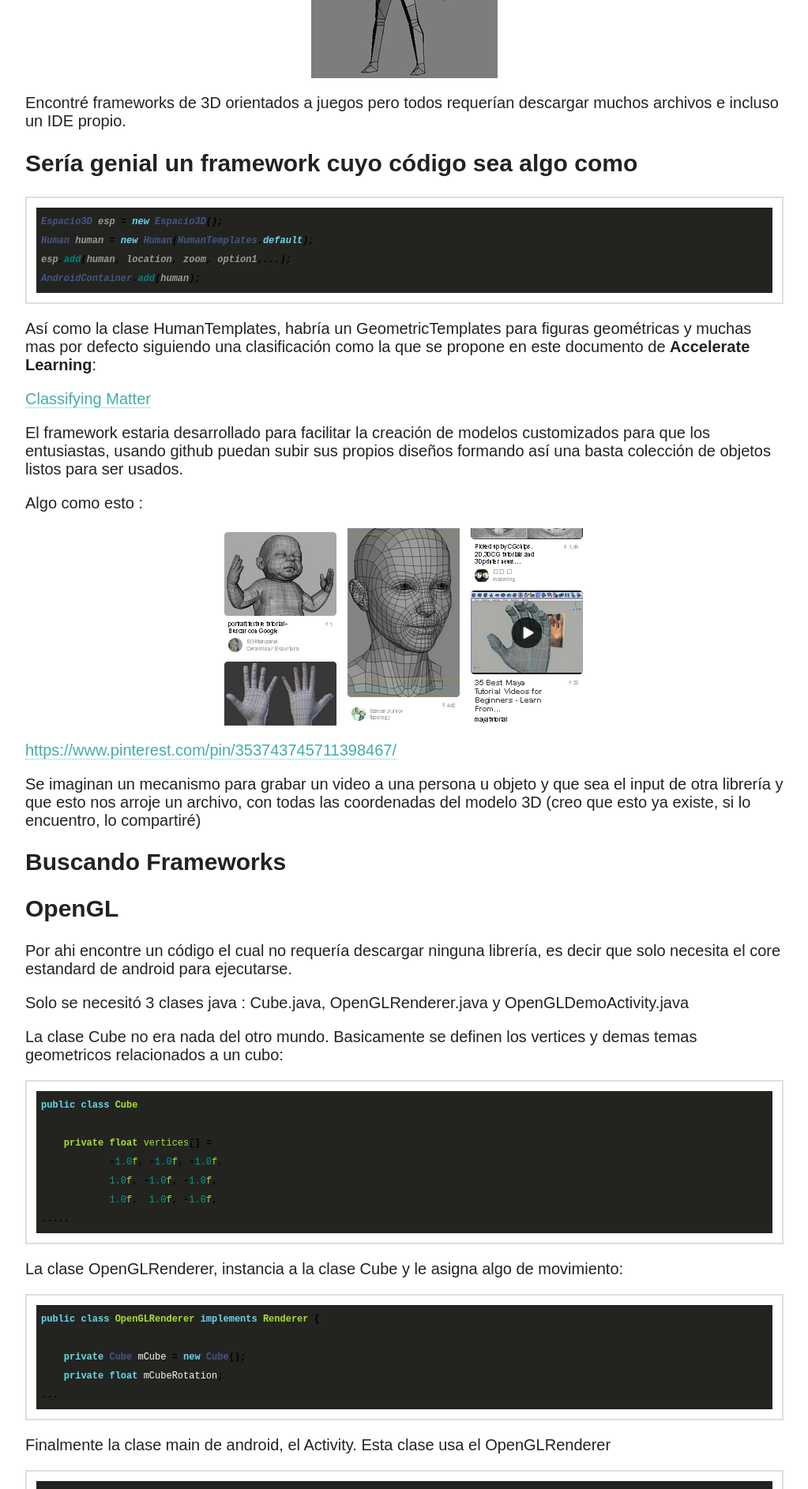
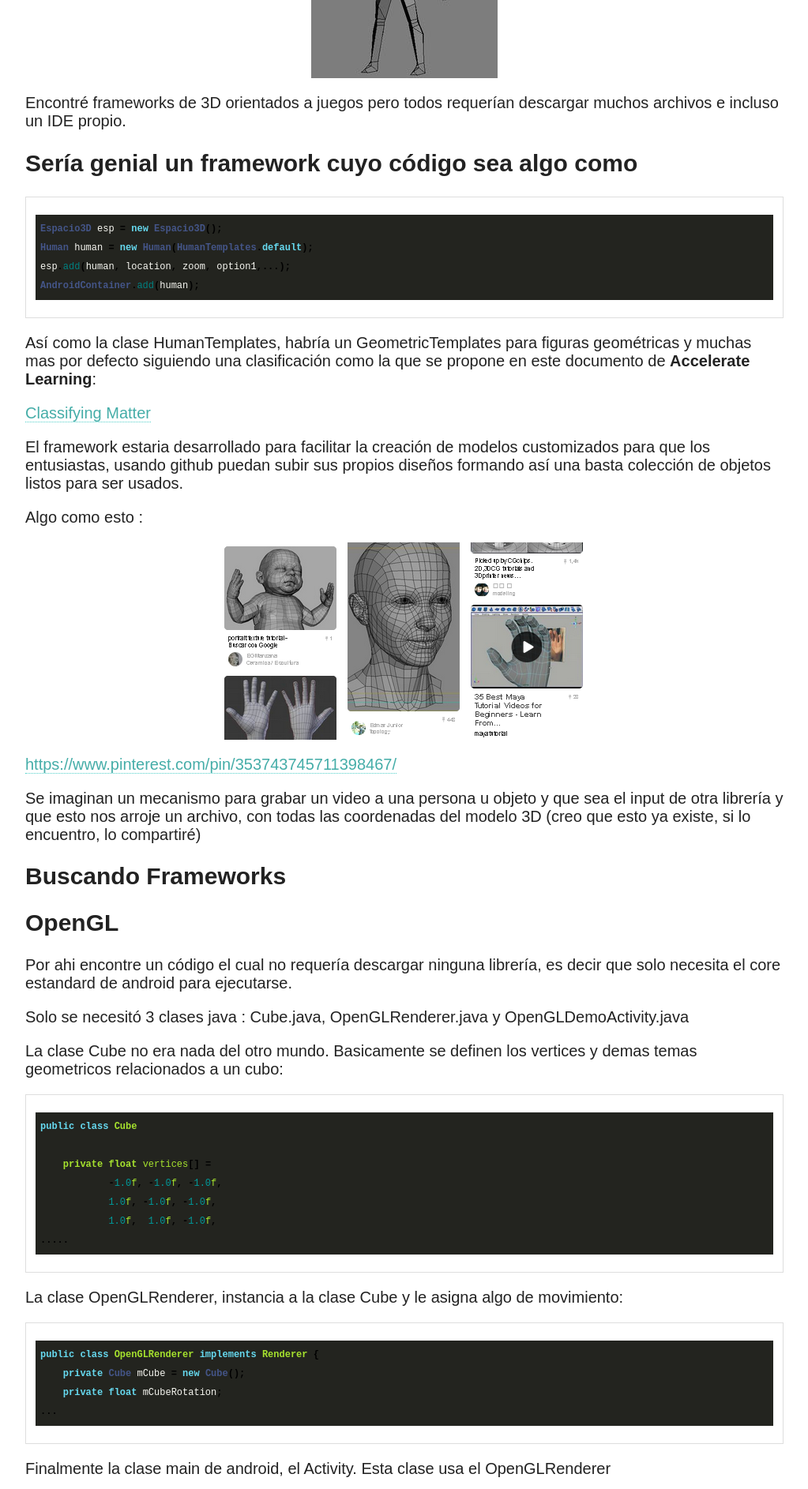
Before and after one commit to jrichardsz/jrichardsz.github.io, a Jekyll site: the page built from _posts/2017-01-15-android-3d-framework-technologies.md, in a window 1280 px wide. Shown: the part 1662-3548 px from the top of the page at 79% size, without its empty margins (128-1151 px from the left). Built offline with Jekyll 4.4.1, drawn with Linux system fonts in a browser that asks for light colours; nearby versions of some CDN libraries; comment, search, counter and statistics services are not loaded.

Commit message:
fix java code style

````diff
--- a/_posts/2017-01-15-android-3d-framework-technologies.md
+++ b/_posts/2017-01-15-android-3d-framework-technologies.md
@@ -15,12 +15,13 @@ Encontré frameworks de 3D orientados a juegos pero todos requerían descargar m
 
 # Sería genial un framework cuyo código sea algo como
 
-```java
+{% highlight java %}
 Espacio3D esp = new Espacio3D();
 Human human = new Human(HumanTemplates.default);
 esp.add(human, location, zoom, option1,...);
 AndroidContainer.add(human);
-```
+{% endhighlight %}
+
 
 Así como la clase HumanTemplates, habría un GeometricTemplates para figuras geométricas y muchas mas por defecto siguiendo una clasificación
 como la que se propone en este documento de **Accelerate Learning**:
@@ -49,7 +50,7 @@ Solo se necesitó 3 clases java : Cube.java, OpenGLRenderer.java y OpenGLDemoAct
 
 La clase Cube no era nada del otro mundo. Basicamente se definen los vertices y demas temas geometricos relacionados a un cubo:
 
-```java
+{% highlight java %}
 public class Cube
 
     private float vertices[] =
@@ -57,25 +58,24 @@ public class Cube
             1.0f, -1.0f, -1.0f,
             1.0f,  1.0f, -1.0f,
 .....
-```
+{% endhighlight %}
 
 La clase OpenGLRenderer, instancia a la clase Cube y le asigna algo de movimiento:
 
-```java
+{% highlight java %}
 public class OpenGLRenderer implements Renderer {
-
     private Cube mCube = new Cube();
     private float mCubeRotation;
 ...
-```
+{% endhighlight %}
 
 Finalmente la clase main de android, el Activity. Esta clase usa el OpenGLRenderer
 
-```java
+{% highlight java %}
 GLSurfaceView view = new GLSurfaceView(this);
-        view.setRenderer(new OpenGLRenderer());
-        setContentView(view);
-```
+view.setRenderer(new OpenGLRenderer());
+setContentView(view);
+{% endhighlight %}
 
 El proyecto android completo lo pueden encontra aquí **TODO**
 
````
